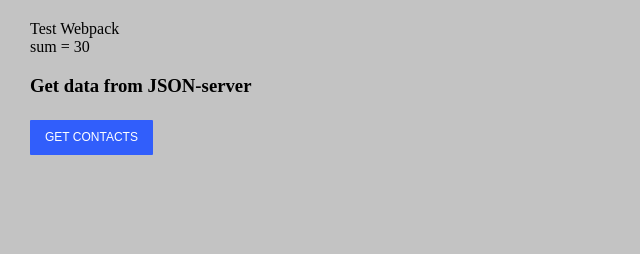
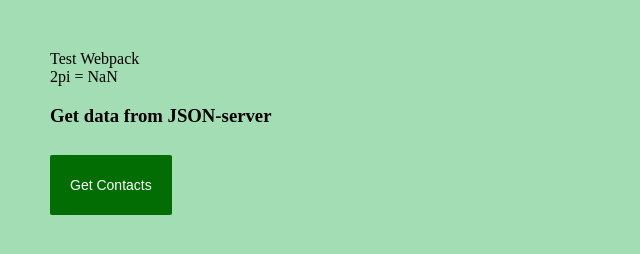
Before and after one commit to 6760525/FPW40_E13, a website built with webpack: page src/index.pug in a window 1280 px wide. Shown: the whole page, without its empty margins (0-640 px from the left). Built offline with nearby package versions, Linux system fonts and the light colour scheme.

Commit message:
css changed

```diff
--- a/src/index.js
+++ b/src/index.js
@@ -3,7 +3,7 @@ import {sum} from './math';
 
 const div_sum = document.querySelector('.sum');
 div_sum.innerHTML = 'Test Webpack<br>';
-div_sum.innerHTML += 'sum = ' + sum(10, 20);
+div_sum.innerHTML += '2pi = ' + sum(2);
 
 const btn = document.querySelector('.btn');
 const div_jsonData = document.querySelector('.jsonData');
@@ -23,6 +23,6 @@ function getJson() {
             }
         }
     })
-    .catch(() => window.alert(`Нет связи с json-server! Запустите сервер командой:\n json-server --watch database.json`));
+    .catch(() => window.alert('Run JSON Server:\n json-server --watch database.json'));
 }
 btn.addEventListener('click', getJson);
--- a/src/style.css
+++ b/src/style.css
@@ -1,6 +1,6 @@
 body {
-  background-color: #c3c3c3;
-  margin: 20px 30px;
+  background-color: #a3ddb4;
+  margin: 50px;
 }
 
 .btn {
@@ -9,17 +9,16 @@ body {
   -webkit-tap-highlight-color: transparent;
   box-shadow: none;
   cursor: pointer;
-  margin: 5px 0;
-  padding: 10px 15px;
-  border-radius: 1px;
-  font-size: 12px;
-  line-height: 15px;
-  text-transform: uppercase;
-  color: white;
-  background: #315efb;
+  margin: 10px 0;
+  padding: 20px;
+  border-radius: 2px;
+  font-size: 14px;
+  line-height: 20px;
+  color: #fff;
+  background: #026d02;
   transition: 0.1s;
 }
 
 .btn:hover {
-  transform: scale(1.05);
+  transform: scale(1.5);
 }
```
Also changed, not shown: dist.old/main.js (deleted, +0 -135 lines), package.json (+5 -5 lines), README.md, dist/index.html, dist/main.css, dist/main.js (added), src/.eslintrc.js.
